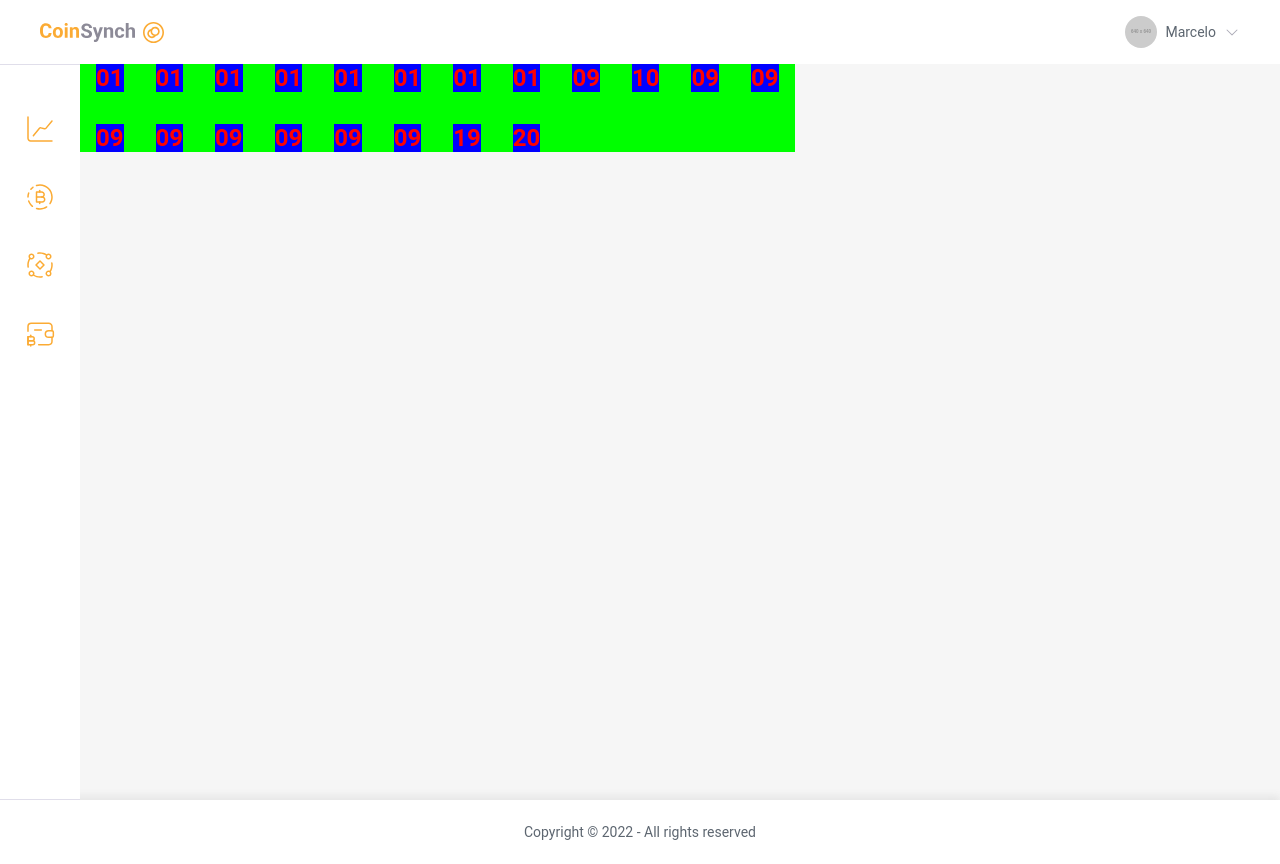
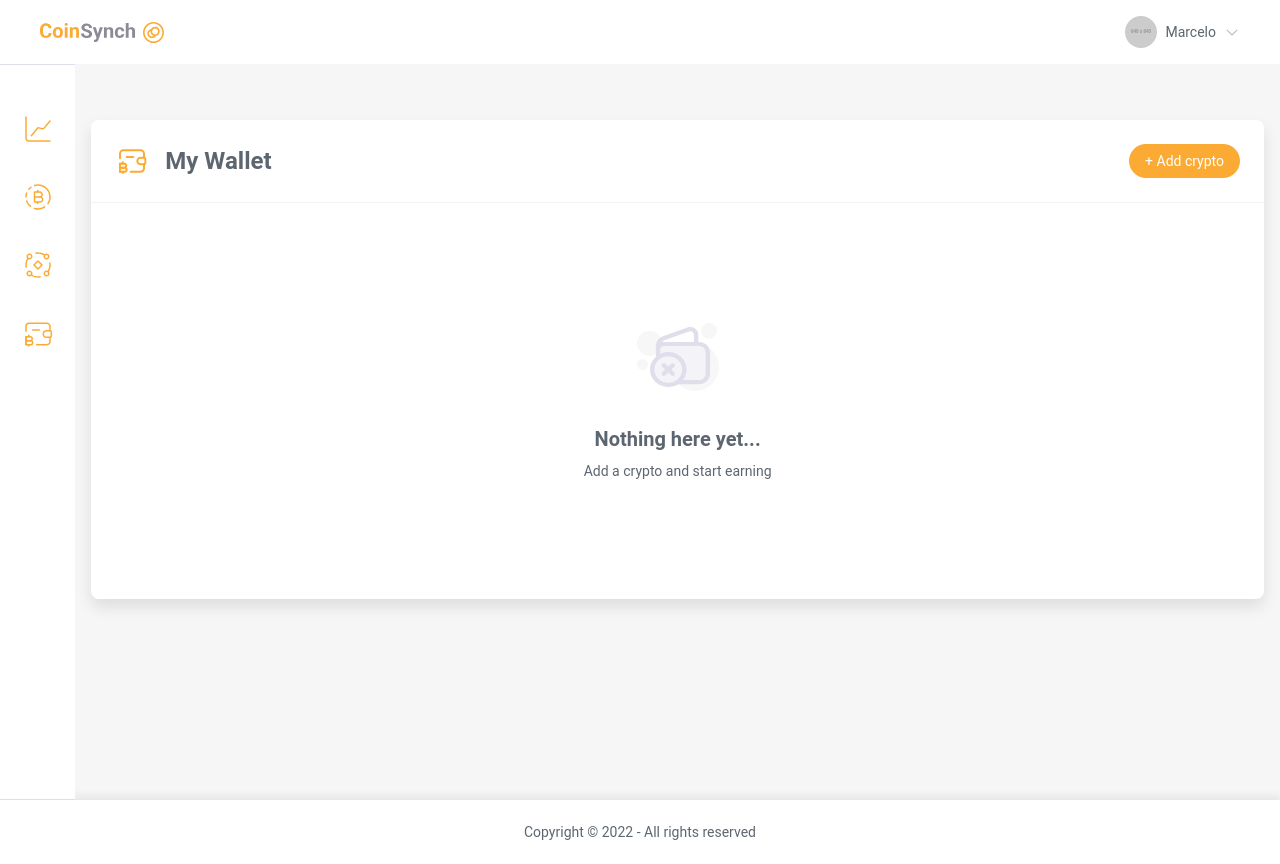
Before and after one commit to HenriqueMarcelo/coin-synch, a Next.js app: page /dashboard in a window 1280 px wide. Built offline with nearby package versions, Linux system fonts and the light colour scheme.

Commit message:
feat: create dashboard page

```diff
--- a/src/app/dashboard/layout.scss
+++ b/src/app/dashboard/layout.scss
@@ -3,4 +3,9 @@
         display: flex;
         background-color: var(--gray-100);
     }
+
+    &__main{
+        width: 100%;
+        padding: 56px 0;
+    }
 }
--- a/src/app/dashboard/layout.tsx
+++ b/src/app/dashboard/layout.tsx
@@ -14,7 +14,7 @@ export default function Layout({ children }: Props) {
       <DashboardHeader />
       <section className="dashboard__container">
         <Aside />
-        <main>{children}</main>
+        <main className="dashboard__main">{children}</main>
       </section>
       <DashboardFooter />
     </>
--- a/src/app/dashboard/page.scss
+++ b/src/app/dashboard/page.scss
@@ -1,9 +1,84 @@
-.Dashboard {
-    &_container {
-        background: lime;
-        color: red;
-        div div {
-            background-color: blue;
+.dashboard {
+    &__card{
+        border-radius: 8px;
+        background: #FFF;
+        box-shadow: 0px 8px 16px 0px rgba(0, 0, 0, 0.10);
+    }
+
+    &__header {
+        padding: 24px;
+        display: flex;
+        justify-content: space-between;
+
+        border-bottom: 1px solid var(--gray-200);
+    }
+    &__title {
+        color: var(--text-base, #5D6670);
+        text-align: center;
+        /* Bold / H4 */
+        font-family: Roboto;
+        font-size: 24px;
+        font-style: normal;
+        font-weight: 700;
+        line-height: 32px; /* 133.333% */
+
+        display: flex;
+        align-items: center;
+        gap: 16px;
+    }
+    &__button {
+        display: inline-flex;
+        padding: 8px 16px;
+        justify-content: center;
+        align-items: center;
+        gap: 8px;
+
+        border-radius: 32px;
+        background: var(--yellow-500, #FBAB34);
+
+        color: #FFF;
+        text-align: center;
+        /* Regular/label */
+        font-family: Roboto;
+        font-size: 14px;
+        font-style: normal;
+        font-weight: 400;
+        line-height: 16px; /* 114.286% */
+
+        &:hover {
+            background-color: var(--yellow-600);
         }
     }
 }
+
+.empty {
+    &__container {
+        padding: 120px;
+        display: flex;
+        flex-direction: column;
+        align-items: center;
+        gap: 8px;
+    }
+    &__title {
+        color: var(--text-base, #5D6670);
+        text-align: center;
+        /* Bold/H5 */
+        font-family: Roboto;
+        font-size: 20px;
+        font-style: normal;
+        font-weight: 700;
+        line-height: 32px; /* 160% */
+
+        margin-top: 24px;
+    }
+    &__text {
+        color: var(--text-base, #5D6670);
+        text-align: center;
+        /* Regular/label */
+        font-family: Roboto;
+        font-size: 14px;
+        font-style: normal;
+        font-weight: 400;
+        line-height: 16px; /* 114.286% */
+    }
+}
--- a/src/app/dashboard/page.tsx
+++ b/src/app/dashboard/page.tsx
@@ -1,30 +1,25 @@
+import Image from 'next/image'
+import J1Svg from '@/assets/j1.svg'
+import J2Svg from '@/assets/j2.svg'
 import './page.scss'
 
 export default function Dashboard() {
   return (
-    <h1 className="Dashboard_container container ">
-      <div className="grid grid-cols-12 gap-8">
-        <div>01</div>
-        <div>01</div>
-        <div>01</div>
-        <div>01</div>
-        <div>01</div>
-        <div>01</div>
-        <div>01</div>
-        <div>01</div>
-        <div>09</div>
-        <div>10</div>
-        <div>09</div>
-        <div>09</div>
-        <div>09</div>
-        <div>09</div>
-        <div>09</div>
-        <div>09</div>
-        <div>09</div>
-        <div>09</div>
-        <div>19</div>
-        <div>20</div>
-      </div>
-    </h1>
+    <div className="container">
+      <section className="dashboard__card">
+        <header className="dashboard__header">
+          <span className="dashboard__title">
+            <Image src={J1Svg} alt="" />
+            My Wallet
+          </span>
+          <button className="dashboard__button">+ Add crypto</button>
+        </header>
+        <div className="empty__container">
+          <Image src={J2Svg} alt="" />
+          <h2 className="empty__title">Nothing here yet...</h2>
+          <h3 className="empty__text">Add a crypto and start earning</h3>
+        </div>
+      </section>
+    </div>
   )
 }
```
Also changed, not shown: src/assets/j1.svg (added), src/assets/j2.svg (added).
